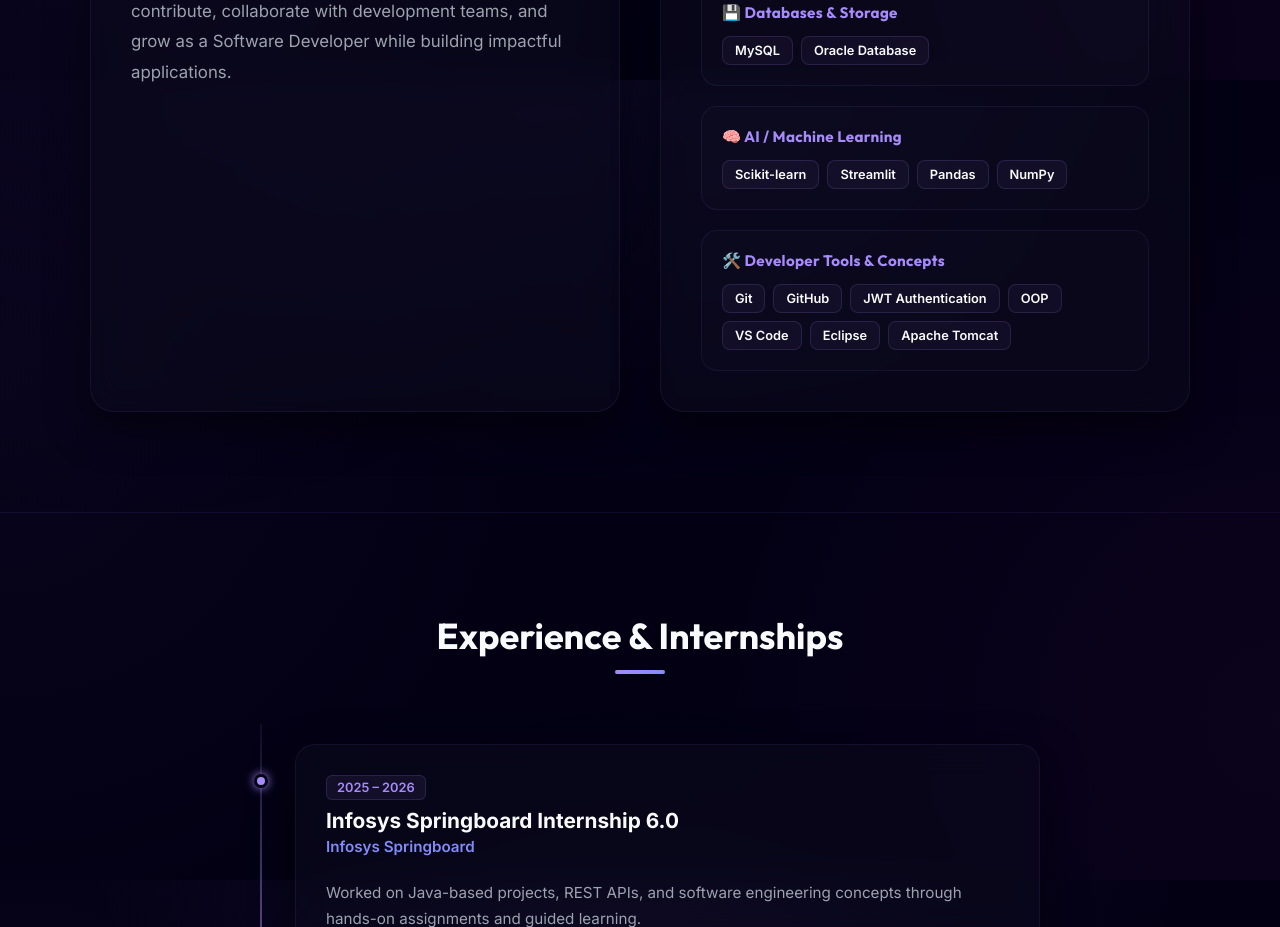
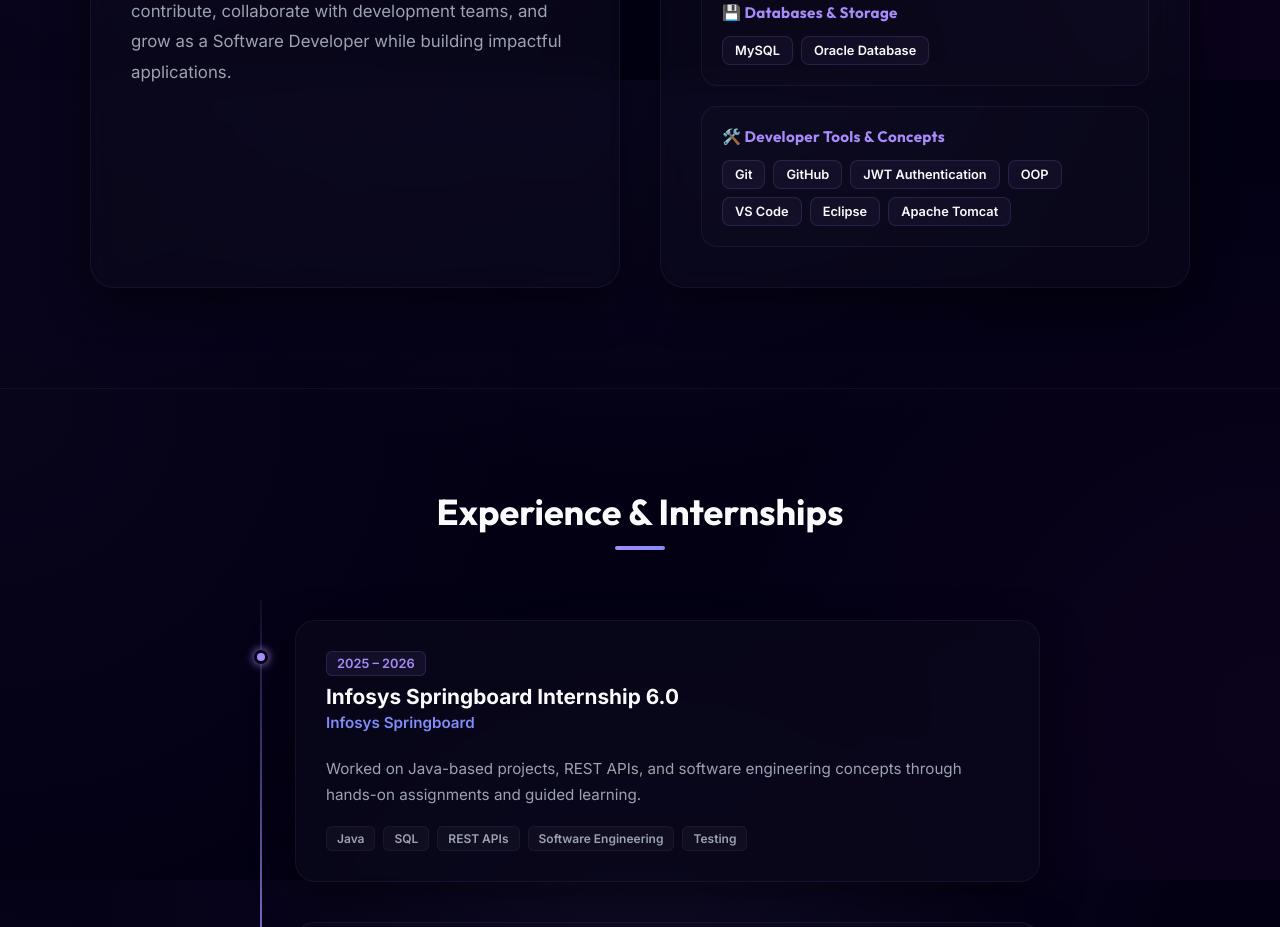
Before and after one commit to Chintala-Keerthana/My-Portfolio, a React (Create React App) app in the folder frontend/: page / in a window 1280 px wide. Shown: the part 1520-2447 px from the top of the page. Built offline with nearby package versions, Linux system fonts and the light colour scheme; no server answers.

Commit message:
update skills section

```diff
--- a/frontend/src/components/About.js
+++ b/frontend/src/components/About.js
@@ -16,10 +16,6 @@
   {
     title: "💾 Databases & Storage",
     skills: ["MySQL", "Oracle Database"],
-  },
-  {
-    title: "🧠 AI / Machine Learning",
-    skills: ["Scikit-learn", "Streamlit", "Pandas", "NumPy"],
   },
   {
     title: "🛠️ Developer Tools & Concepts",
```
